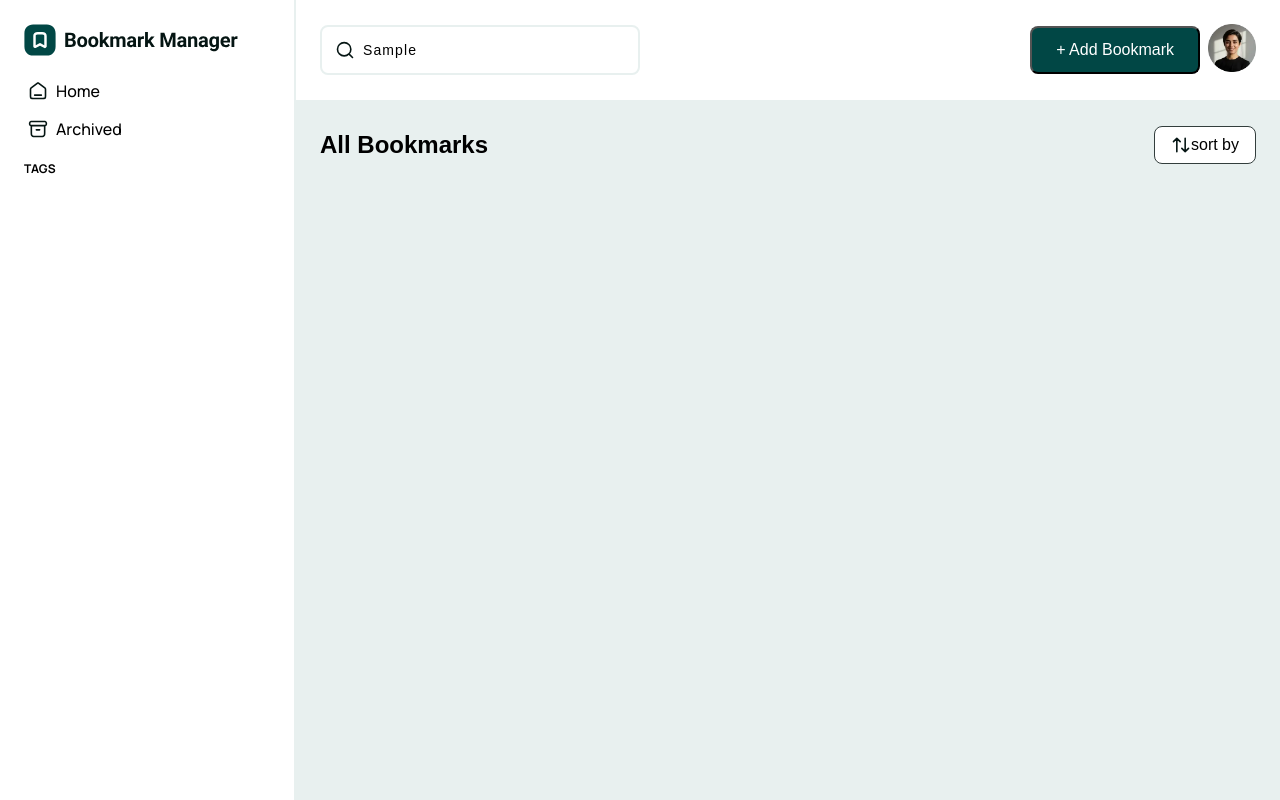
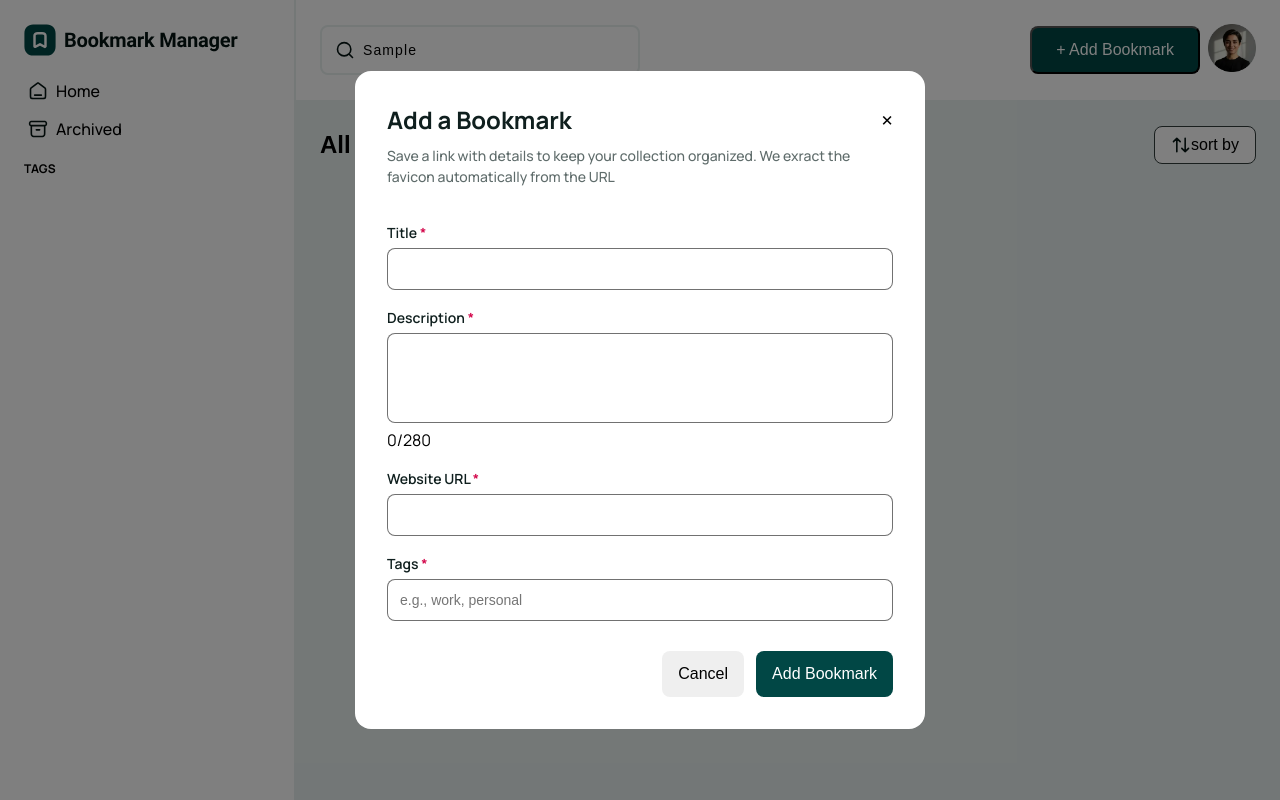
Before and after one commit to Mahesh-Samanapalli/Book-Mark-Manager-app, a website: page starter-code/index.html in a window 1280 px wide. Both pictures are taken after typing "Sample" into the empty fields and a click on the button "+ Add Bookmark". Shown: the top 800 px of the page. Drawn offline with Linux system fonts and the light colour scheme; no server answers.

Commit message:
modal open and close functionality added

```diff
--- a/starter-code/index.html
+++ b/starter-code/index.html
@@ -44,7 +44,7 @@
           </div>
           <div class="user-profile">
             <div class="add-bookmark">
-              <button class="add-bookmark-btn">+ Add Bookmark</button>
+              <button class="add-bookmark-btn" id="addBookmarkBtn">+ Add Bookmark</button>
             </div>
             <div class="profile-cnt">
               <img src="./assets/images/image-avatar.webp" alt="" />
--- a/starter-code/script.js
+++ b/starter-code/script.js
@@ -3,6 +3,11 @@ const sidebarContainer = document.getElementById("sidebarContainer");
 const searchInput = document.getElementById("searchInput");
 const sortByBtn = document.getElementById("sortBy-btn");
 const sortByOptions = document.getElementById("sortBy-options");
+const addBookmarkModal = document.getElementById("addBookmarkModal");
+const addBookmarkBtn = document.getElementById("addBookmarkBtn");
+const cancelBtn = document.getElementById("cancelBtn");
+const closeModalBtn = document.getElementById("closeBtn");
+
 let bookmarks = []; // Global variable to store bookmarks data
 async function fetchBookmarks() {
   try {
@@ -309,3 +314,16 @@ sortByOptions.addEventListener("click", function(event){
   }
   renderBookmarksFn(sortedBookmarks);
 });
+
+// ADD BOOKMARK MODAL FUNCTIONALITY
+addBookmarkBtn.addEventListener("click", function () {
+  addBookmarkModal.classList.add("active");
+});
+
+cancelBtn.addEventListener("click", closeAddBookmarkModal);
+
+closeModalBtn.addEventListener("click", closeAddBookmarkModal);
+
+function closeAddBookmarkModal(){
+  addBookmarkModal.classList.remove("active");
+}
--- a/starter-code/style.css
+++ b/starter-code/style.css
@@ -367,11 +367,17 @@ body {
 }
 .addBookmarkModal {
   font-family: "Manrope", sans-serif;
-  display: flex;
+  display: none;
+  position: fixed;
+  top: 0;
+  left: 0;
+  width: 100%;
+  height: 100%;
+  z-index: 999;
   justify-content: center;
   align-items: center;
   flex-direction: column;
-  background-color: rgba(162, 109, 92, 0.547);
+  background: rgba(0,0,0,0.5);
 }
 .modal-content {
   max-width: 570px;
@@ -462,3 +468,6 @@ body {
   border: 1px solid rgba(0, 0, 0, 0.558);
   resize: none;
 }
+.addBookmarkModal.active {
+  display: flex;
+}
```
